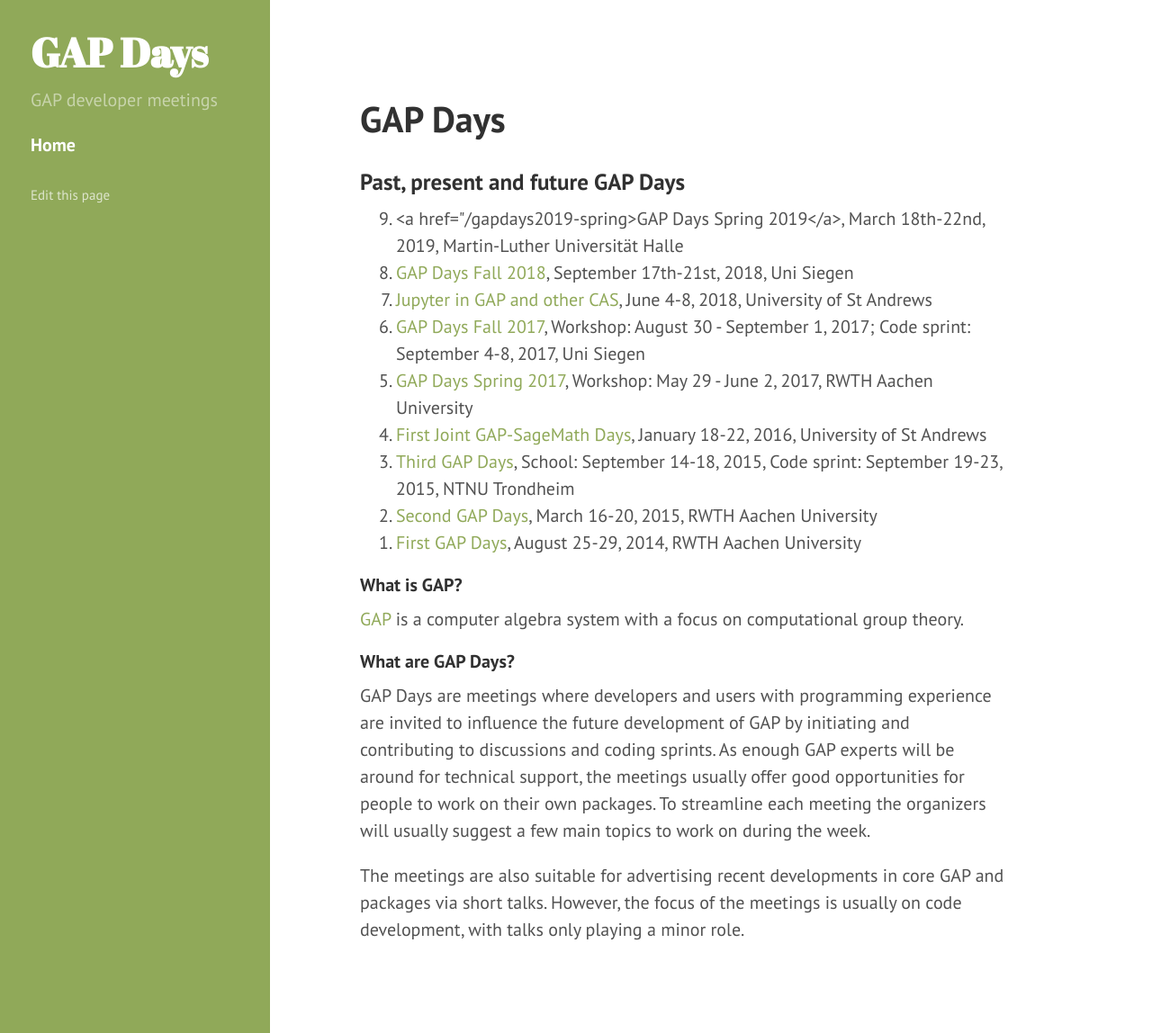
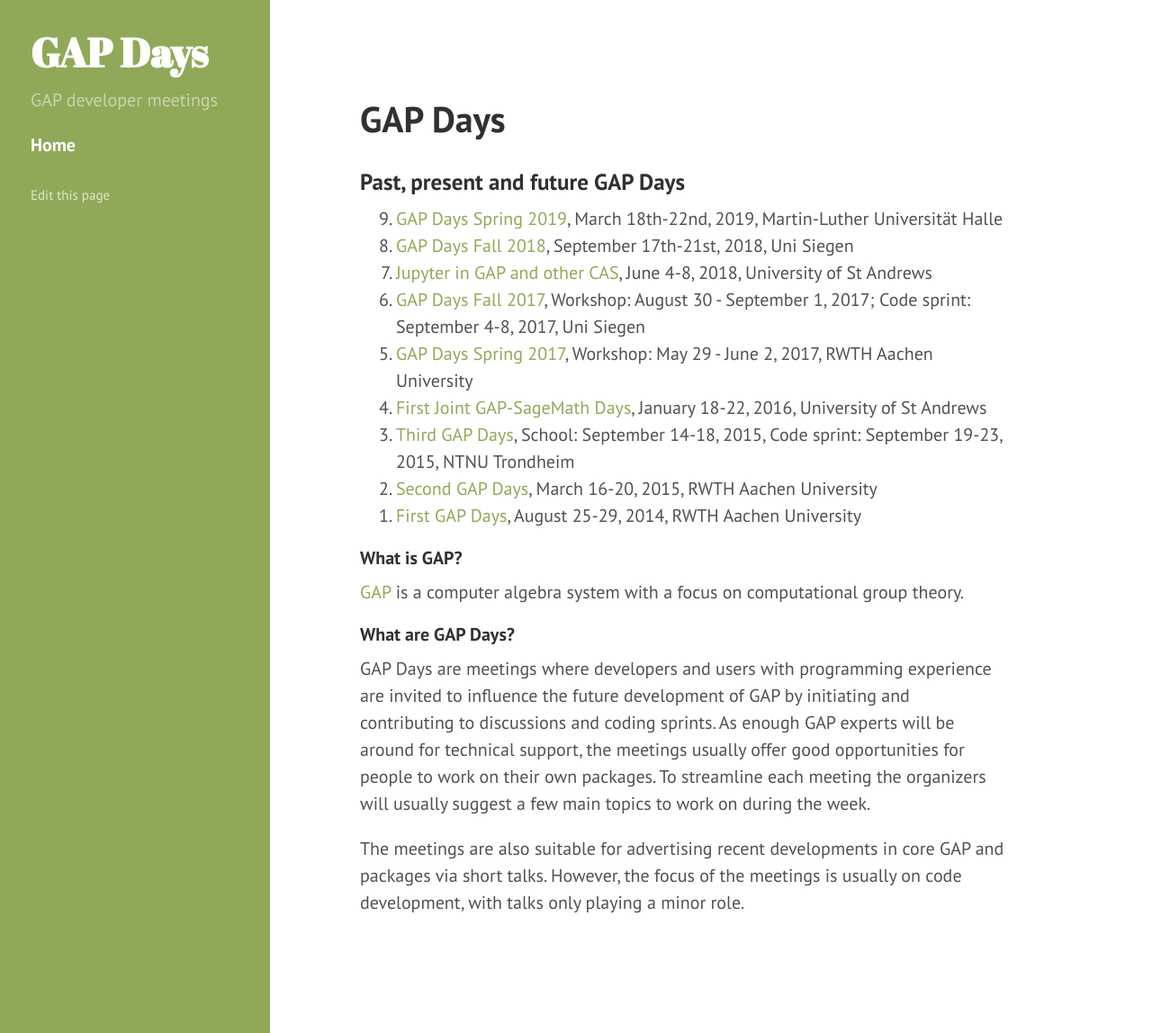
Before and after one commit to gapdays/gapdays.github.io, a Jekyll site: the page built from index.md, in a window 1280 px wide and 1148 px high. Shown: the whole window at 90% size. Built offline with Jekyll 4.4.1, drawn with Linux system fonts in a browser that asks for light colours.

Commit message:
Fix typo in index.md

```diff
--- a/index.md
+++ b/index.md
@@ -8,7 +8,7 @@ title: Home
 ### Past, present and future GAP Days
 
 <ol reversed>
-<li><a href="/gapdays2019-spring>GAP Days Spring 2019</a>, March 18th-22nd, 2019, Martin-Luther Universität Halle</li>
+<li><a href="/gapdays2019-spring/">GAP Days Spring 2019</a>, March 18th-22nd, 2019, Martin-Luther Universität Halle</li>
 <li><a href="/gapdays2018-fall/">GAP Days Fall 2018</a>, September 17th-21st, 2018, Uni Siegen</li>
 <li><a href="/gap-jupyter-days2018/">Jupyter in GAP and other CAS</a>, June 4-8, 2018, University of St Andrews</li>
 <li><a href="/gapdays2017-fall/">GAP Days Fall 2017</a>, Workshop: August 30 - September 1, 2017; Code sprint: September 4-8, 2017, Uni Siegen</li>
```
